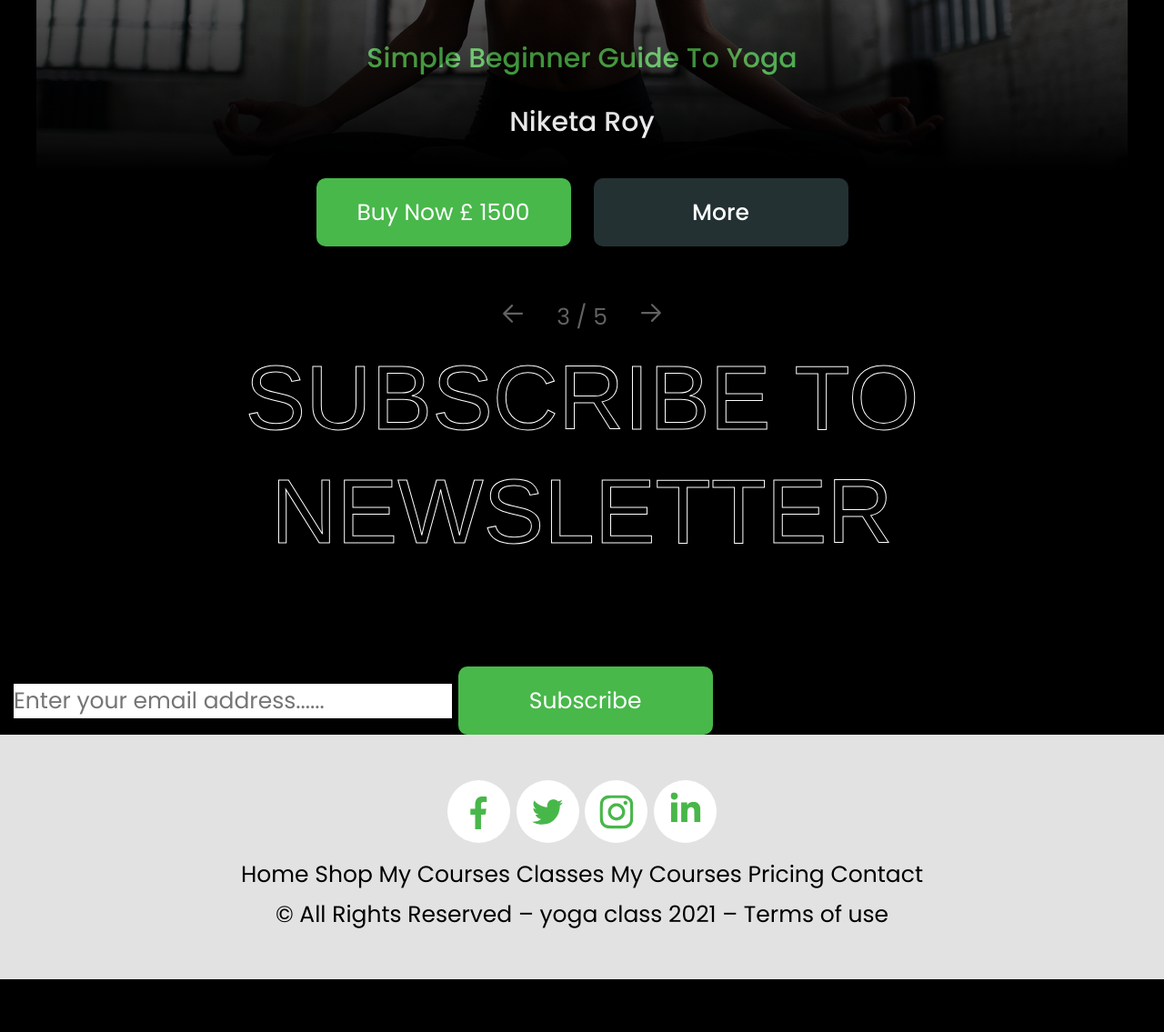
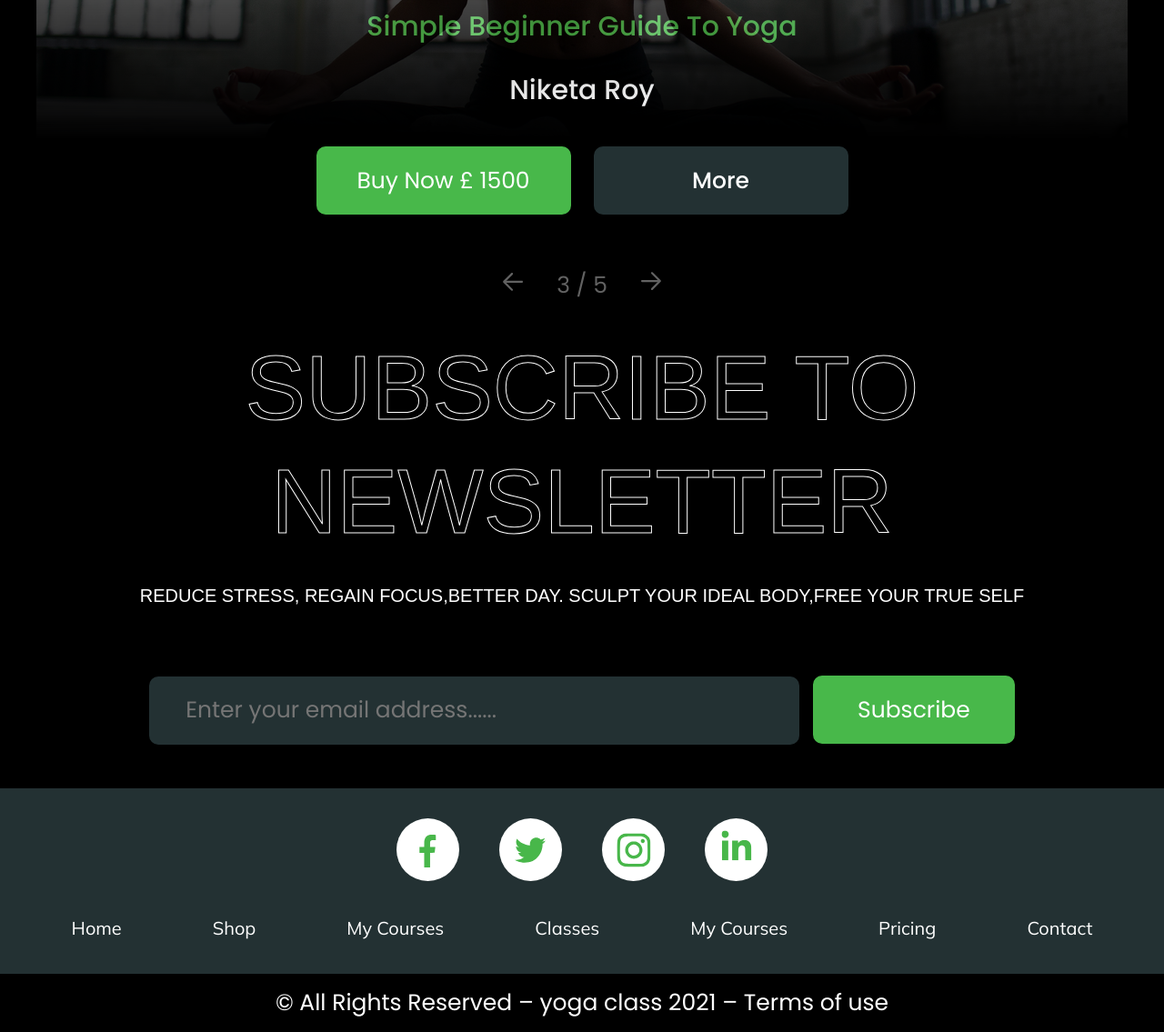
Before and after one commit to LikeKod/web_yoga_team, a plain HTML site: page index.html in a window 1280 px wide. Shown: the part 642-1777 px from the top of the page at 91% size. Before the commit the page ends 1719 px from the top, so only its background shows below. Drawn offline with Linux system fonts and the light colour scheme; a web font is replaced by a local one.

Commit message:
Subscribe section descktop

```diff
--- a/sass/base/_base.scss
+++ b/sass/base/_base.scss
@@ -92,11 +92,6 @@ section {
 
 .footer {
 	margin-top: auto; /* sticky footer */
-
-	/* Just for fun */
-	text-align: center;
-	background-color: #e2e2e2;
-	padding: 50px 0;
 }
 
 .h2{
--- a/sass/blocks/_buttons.scss
+++ b/sass/blocks/_buttons.scss
@@ -10,6 +10,7 @@
     font-size: 25px;
     font-weight: 400;
     line-height: 1.81;
+    cursor: pointer;
 }
 .button-gray {
     background-color: $second-color;
--- /dev/null
+++ b/sass/blocks/_input.scss
@@ -0,0 +1,13 @@
+input {
+    width: 715px;
+    height: 75px;
+    background-color: $second-color;
+    border: none;
+    border-radius: 10px;
+    padding-left: 40px;
+
+    color: rgba(255, 255, 255, 0.25);
+    font-size: 25px;
+    font-weight: 400;
+    line-height: 1.81;
+}
--- a/sass/main.scss
+++ b/sass/main.scss
@@ -5,7 +5,13 @@
 
 // sections
 @import "./sections/courses-section";
+@import "./sections/subscribe";
+@import "./sections/footer";
+
 
 // blocks
+@import "./blocks/input";
 @import "./blocks/buttons";
 @import "./blocks/slider";
+@import "./blocks/socials";
+@import "./blocks/navbar";
--- /dev/null
+++ b/sass/sections/_subscribe.scss
@@ -0,0 +1,29 @@
+.subscribe {
+    padding-top: 24px;
+    padding-bottom: 48px;
+}
+.subscribe__wrapper {
+    text-align: center;
+}
+.section__title {
+    margin-bottom: 29px;
+}
+
+.subscribe__message {
+    color: #FFF;
+    font-family: 'Ramabhadra', sans-serif;
+    font-size: 20px;
+    font-weight: 400;
+    line-height: 1.25;
+    text-transform: uppercase;
+    margin-bottom: 75px;
+}
+.subscribe__block {
+    .input{
+        margin-right: 8px;
+    }
+
+    .button{
+        width: 222px;
+    }
+}
```
Also changed, not shown: css/main.css, 1 other file.
